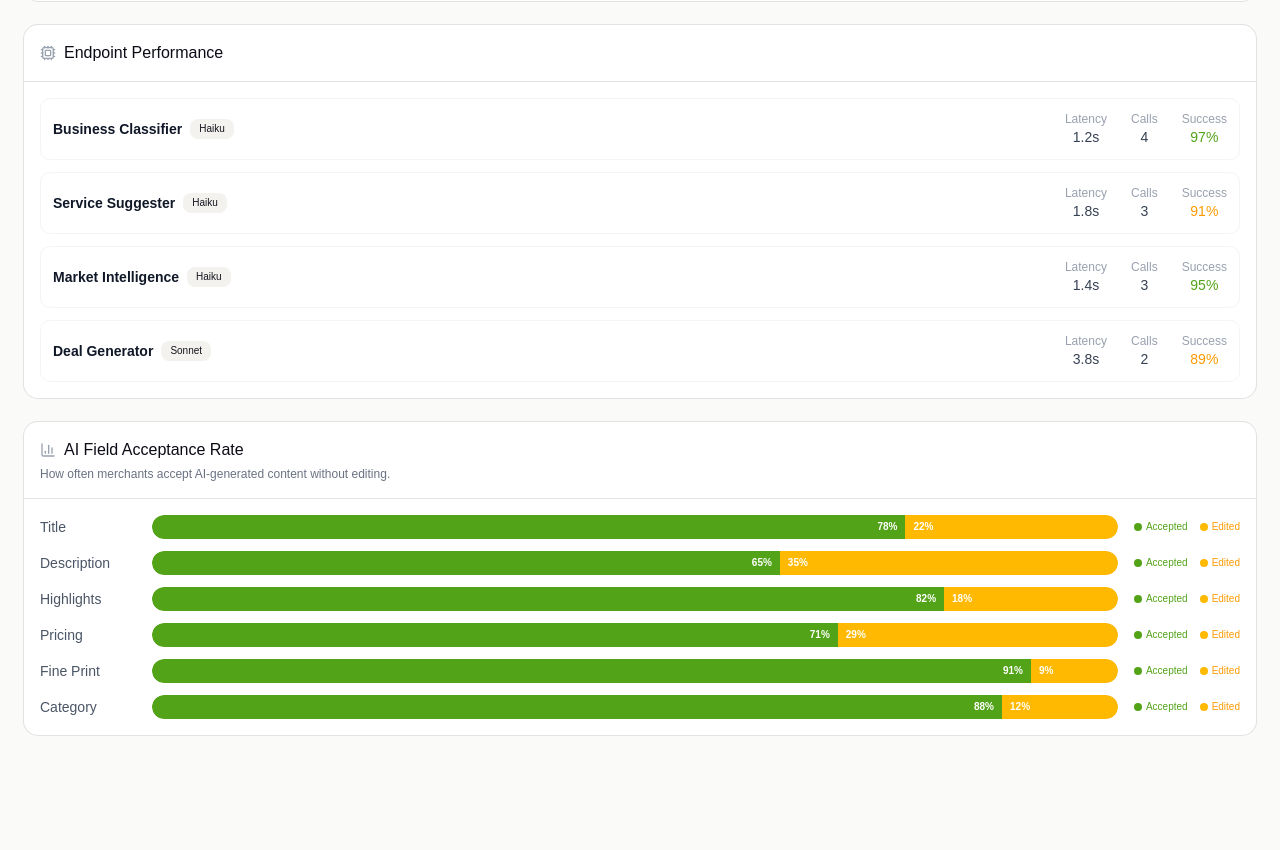
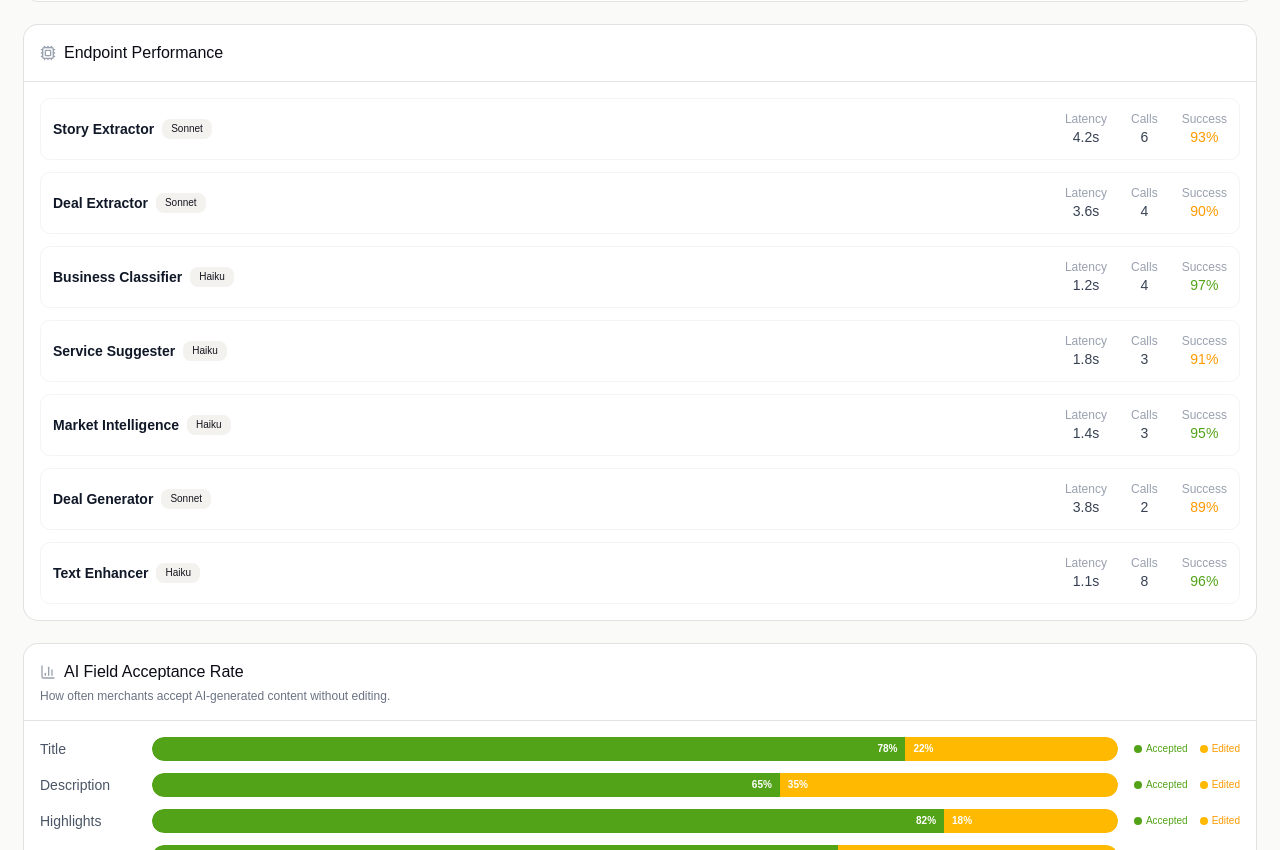
Before and after one commit to greata-li/groupon-case-study, a React (Vite) app in the folder frontend/: page /admin/analytics in a window 1280 px wide. Shown: the part 439-1289 px from the top of the page. Before the commit the page ends 1198 px from the top, so only its background shows below. Built offline with nearby package versions, Linux system fonts and the light colour scheme; no server answers.

Commit message:
Show all 7 endpoints in admin analytics (was missing 3)

```diff
--- a/frontend/src/pages/admin/PipelineAnalytics.tsx
+++ b/frontend/src/pages/admin/PipelineAnalytics.tsx
@@ -40,7 +40,7 @@ export function PipelineAnalytics() {
 
   // Mock analytics data (in production, these would come from actual pipeline logs)
   const pipelineStats = {
-    totalRuns: dealCount * 3 + 12, // 3 endpoints per deal + test runs
+    totalRuns: dealCount * 5 + 22, // ~5 endpoints per deal flow + test runs
     avgLatency: 4200,
     successRate: 94.2,
     tokensUsed: dealCount * 2800 + 5600,
@@ -48,10 +48,13 @@ export function PipelineAnalytics() {
   };
 
   const endpointMetrics = [
+    { name: 'Story Extractor', model: 'Sonnet', avgLatency: 4200, calls: dealCount + 6, successRate: 93 },
+    { name: 'Deal Extractor', model: 'Sonnet', avgLatency: 3600, calls: dealCount + 4, successRate: 90 },
     { name: 'Business Classifier', model: 'Haiku', avgLatency: 1200, calls: dealCount + 4, successRate: 97 },
     { name: 'Service Suggester', model: 'Haiku', avgLatency: 1800, calls: dealCount + 3, successRate: 91 },
     { name: 'Market Intelligence', model: 'Haiku', avgLatency: 1400, calls: dealCount + 3, successRate: 95 },
     { name: 'Deal Generator', model: 'Sonnet', avgLatency: 3800, calls: dealCount + 2, successRate: 89 },
+    { name: 'Text Enhancer', model: 'Haiku', avgLatency: 1100, calls: dealCount + 8, successRate: 96 },
   ];
 
   const fieldAcceptanceRates = [
```
